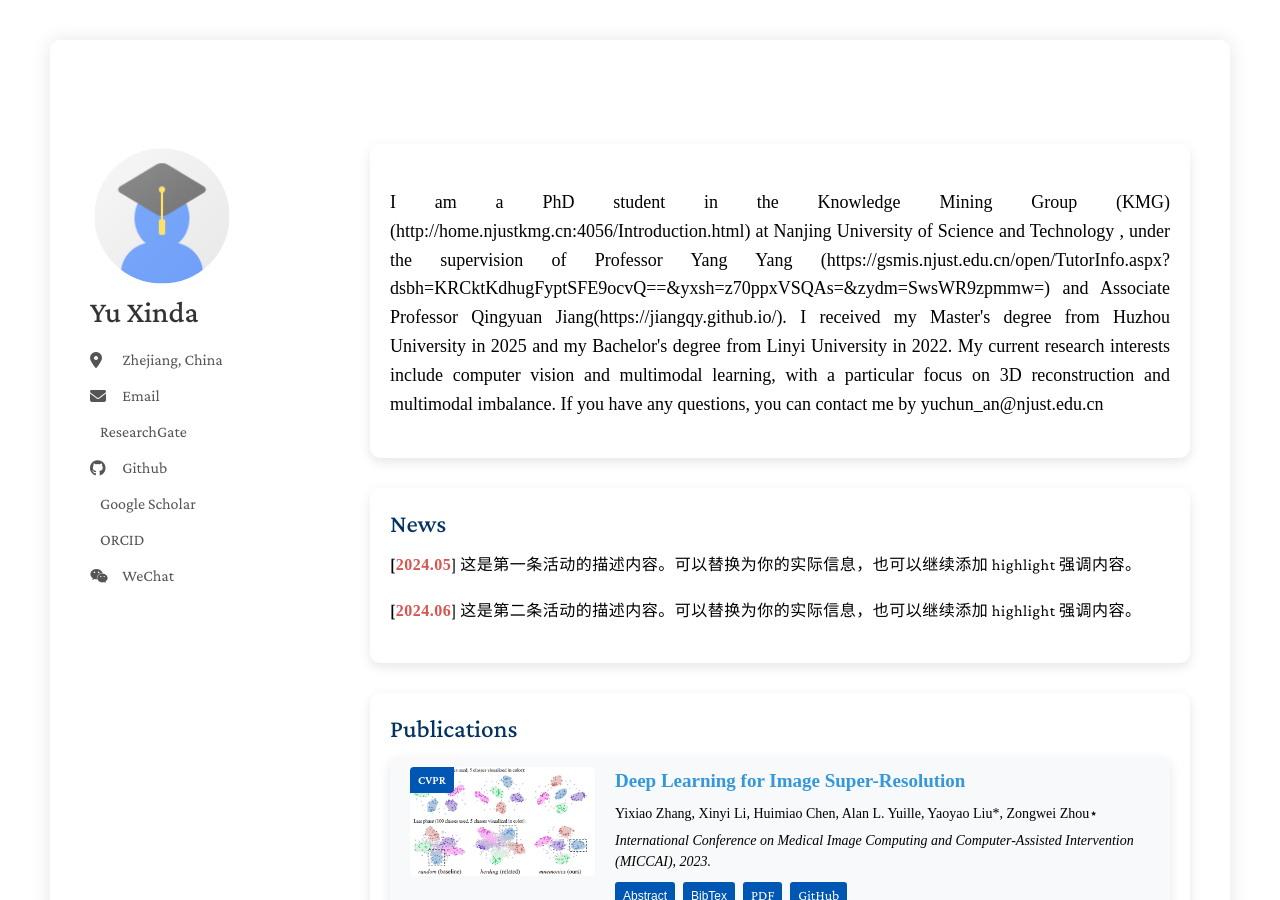
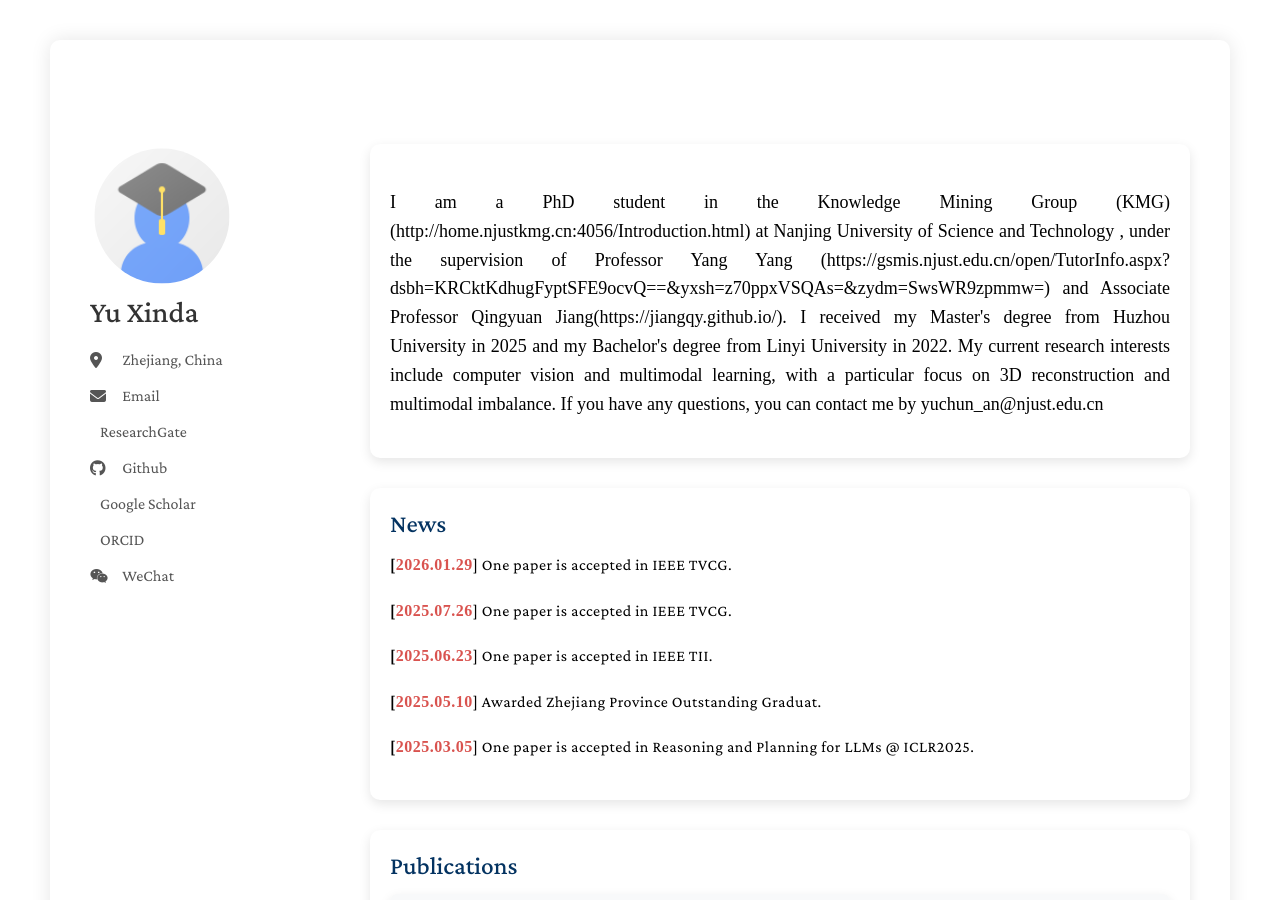
Before and after one commit to YCA-eng/YuChunan.github.io, a Jekyll site: the page built from index.md, in a window 1280 px wide and 900 px high. Built offline with Jekyll 4.4.1, drawn with Linux system fonts in a browser that asks for light colours; a style sheet for code colours, icons or effects is not loaded.

Commit message:
Update news.yml

```diff
--- a/_data/news.yml
+++ b/_data/news.yml
@@ -14,7 +14,19 @@
 #   image: "./image/academics-activity.png"
 #   highlight: ""
 
-- time: 2024.05
-  description: "这是第一条活动的描述内容。可以替换为你的实际信息，也可以继续添加 highlight 强调内容。"
-- time: 2024.06
-  description: "这是第二条活动的描述内容。可以替换为你的实际信息，也可以继续添加 highlight 强调内容。"
+- time: 2026.01.29
+  description: "One paper is accepted in IEEE TVCG."
+- time: 2025.07.26
+  description: "One paper is accepted in IEEE TVCG."
+- time: 2025.06.23
+  description: "One paper is accepted in IEEE TII."
+- time: 2025.05.10
+  description: "Awarded Zhejiang Province Outstanding Graduat."
+- time: 2025.03.05
+  description: "One paper is accepted in Reasoning and Planning for LLMs @ ICLR2025."
+- time: 2024.12.10
+  description: "Received the National Scholarship for Master's Students."
+- time: 2024.02.27
+  description: "One paper is accepted in **CVPR	(Highlight)**."
+- time: 2023.12.14
+  description: "One paper is accepted in ICASSP."
```
